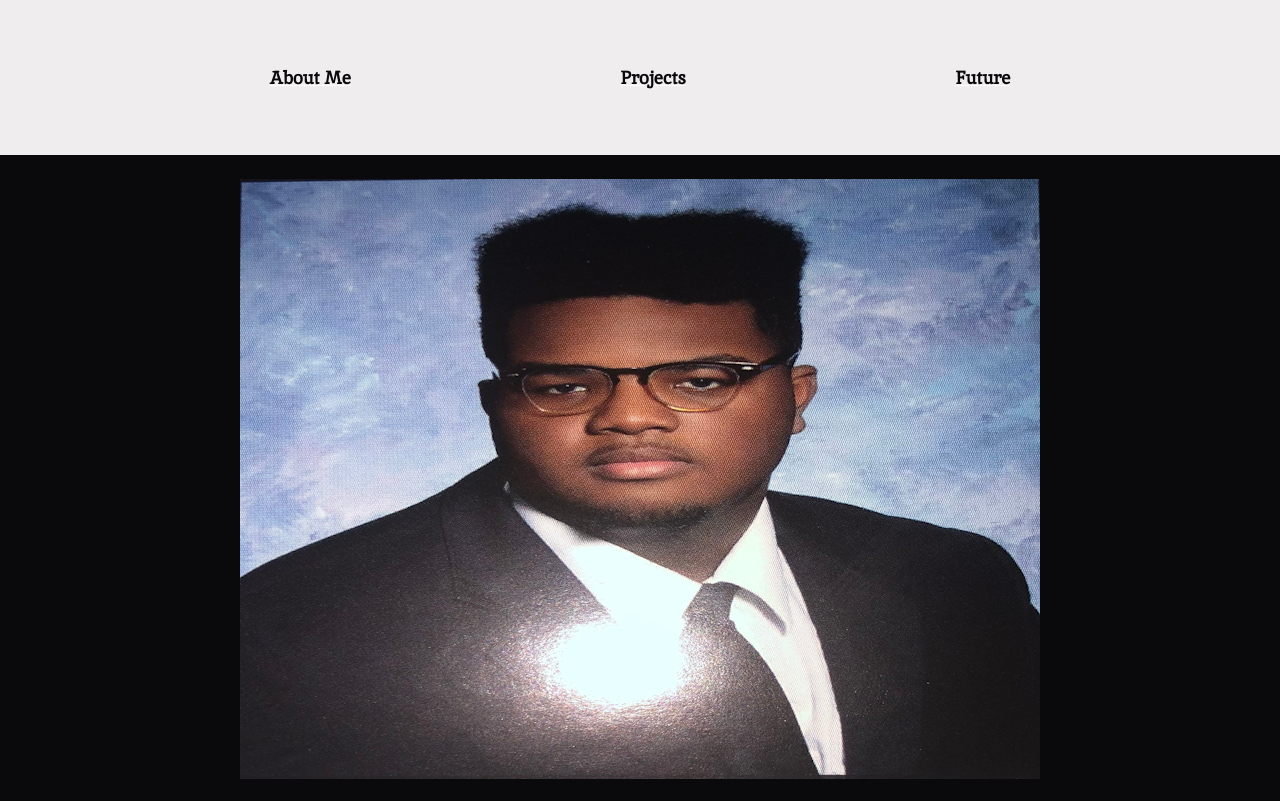
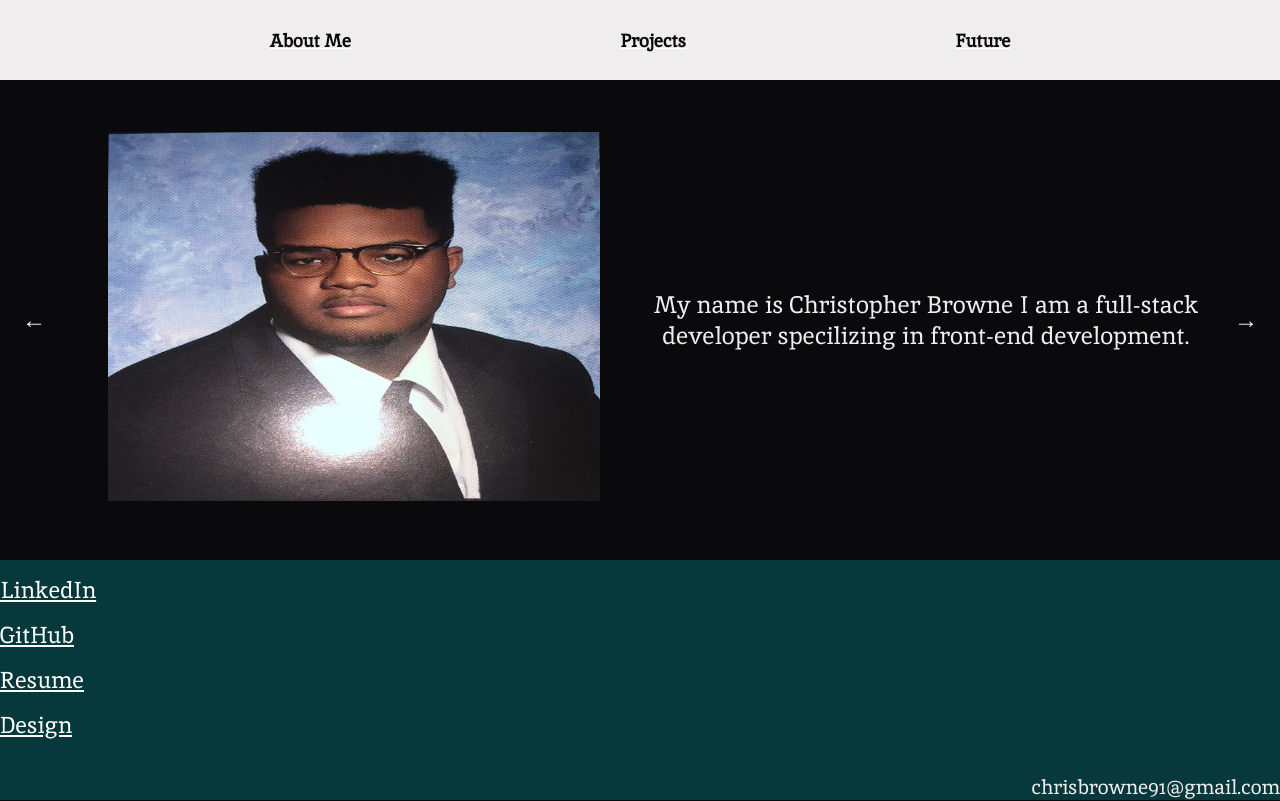
Before and after one commit to ChristopherB91/portfolio, a React (Vite) app: page /AboutMe in a window 1280 px wide. Shown: the top 801 px of the page. Built offline with nearby package versions, Linux system fonts and the light colour scheme.

Commit message:
about me responsive

```diff
--- a/src/App.css
+++ b/src/App.css
@@ -273,6 +273,13 @@ h1 svg {
   }
 }
 
+@media screen and (min-width: 426px) {
+  #subAboutMe {
+    display: grid;
+    grid-template: 1fr / 1fr 1fr;
+  }
+}
+
 /* Projects */
 
 #projects {
```
